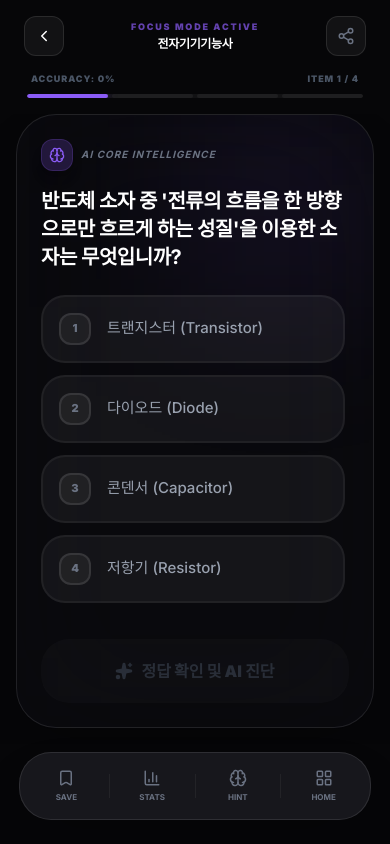
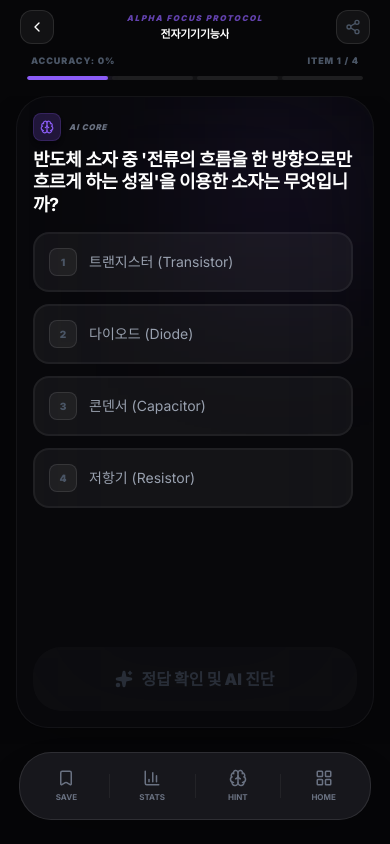
Before and after one commit to kimtyy/alpha-pass-master, a Next.js app: page /study in a window 390 px wide. Built offline with nearby package versions, Linux system fonts and the light colour scheme.

Commit message:
feat: high-density mobile UI optimization & modern victory icon upgrade

```diff
--- a/src/app/dashboard/page.tsx
+++ b/src/app/dashboard/page.tsx
@@ -47,18 +47,18 @@ export default function CertificationHub() {
           </motion.h1>
 
           <motion.div
-            initial={{ opacity: 0, y: 20 }}
+            initial={{ opacity: 0, y: 15 }}
             animate={{ opacity: 1, y: 0 }}
             transition={{ delay: 0.1 }}
-            className="relative max-w-2xl mx-auto group mt-8"
+            className="relative max-w-xl mx-auto group mt-6"
           >
-            <div className="absolute -inset-1 bg-gradient-to-r from-primary to-indigo-500 rounded-2xl blur opacity-20 group-hover:opacity-40 transition duration-1000"></div>
+            <div className="absolute -inset-1 bg-gradient-to-r from-primary/20 to-indigo-500/20 rounded-2xl blur-lg opacity-20 group-hover:opacity-40 transition duration-1000"></div>
             <div className="relative flex items-center">
-              <Search className="absolute left-6 text-gray-400" size={20} />
+              <Search className="absolute left-5 text-gray-500" size={18} />
               <input
                 type="text"
-                placeholder="어떤 자격증에 도전하시겠습니까?"
-                className="w-full bg-white/5 border border-white/10 rounded-2xl py-6 px-16 text-xl focus:outline-none focus:ring-2 focus:ring-primary/50 backdrop-blur-xl transition-all placeholder:text-gray-600 shadow-2xl"
+                placeholder="도전할 자격증을 검색하세요"
+                className="w-full bg-white/5 border border-white/10 rounded-2xl py-4 px-14 text-base focus:outline-none focus:ring-2 focus:ring-primary/40 backdrop-blur-3xl transition-all placeholder:text-gray-600 shadow-xl"
                 value={search}
                 onChange={(e) => setSearch(e.target.value)}
               />
--- a/src/app/study/page.tsx
+++ b/src/app/study/page.tsx
@@ -120,18 +120,18 @@ function StudyContent() {
       </div>
 
       {/* Top Navigation */}
-      <header className="w-full max-w-2xl px-6 py-4 flex justify-between items-center bg-transparent z-50 shrink-0">
-        <Link href="/dashboard" className="p-2.5 rounded-xl bg-white/5 border border-white/10 hover:bg-white/10 transition-all group">
-          <ChevronLeft size={18} className="group-hover:-translate-x-1 transition-transform" />
+      <header className="w-full max-w-2xl px-5 py-2.5 flex justify-between items-center bg-transparent z-50 shrink-0">
+        <Link href="/dashboard" className="p-2 rounded-xl bg-white/5 border border-white/10 hover:bg-white/10 transition-all group">
+          <ChevronLeft size={16} className="group-hover:-translate-x-1 transition-transform" />
         </Link>
         <div className="flex flex-col items-center text-center px-4">
-          <span className="text-[9px] text-primary font-black uppercase tracking-[0.2em] mb-0.5 opacity-70">Focus Mode Active</span>
+          <span className="text-[8px] text-primary font-black uppercase tracking-[0.2em] mb-0.5 opacity-70 italic">Alpha Focus Protocol</span>
           <div className="flex items-center gap-1.5 justify-center">
-            <h2 className="text-xs font-bold truncate max-w-[150px] tracking-tight">{subject.title}</h2>
+            <h2 className="text-[11px] font-bold truncate max-w-[150px] tracking-tight">{subject.title}</h2>
           </div>
         </div>
-        <button className="p-2.5 rounded-xl bg-white/5 border border-white/10 hover:bg-white/10 transition-all">
-          <Share2 size={18} className="text-gray-500" />
+        <button className="p-2 rounded-xl bg-white/5 border border-white/10 hover:bg-white/10 transition-all">
+          <Share2 size={16} className="text-gray-600" />
         </button>
       </header>
 
@@ -162,18 +162,18 @@ function StudyContent() {
             initial={{ opacity: 0, x: 20 }}
             animate={{ opacity: 1, x: 0 }}
             exit={{ opacity: 0, x: -20 }}
-            className="flex-1 flex flex-col relative bg-[#0d0d12]/60 border border-white/10 rounded-[40px] p-6 md:p-10 backdrop-blur-3xl shadow-2xl overflow-hidden"
+            className="flex-1 flex flex-col relative bg-[#09090d]/80 border border-white/5 rounded-[32px] p-4 md:p-8 backdrop-blur-3xl shadow-2xl overflow-hidden"
           >
             <div className="absolute top-0 right-0 w-48 h-48 bg-primary/10 blur-[80px] -z-10" />
 
-            <div className="shrink-0 mb-6">
-              <div className="flex items-center gap-2 mb-4">
-                <span className="w-8 h-8 rounded-xl bg-primary/20 flex items-center justify-center text-primary border border-primary/20 shadow-lg">
-                  <Brain size={16} />
+            <div className="shrink-0 mb-4">
+              <div className="flex items-center gap-2 mb-2">
+                <span className="w-7 h-7 rounded-lg bg-primary/20 flex items-center justify-center text-primary border border-primary/20 shadow-md">
+                  <Brain size={14} />
                 </span>
-                <span className="text-[10px] font-bold text-gray-500 uppercase tracking-widest italic">AI Core Intelligence</span>
+                <span className="text-[8px] font-black text-gray-500 uppercase tracking-widest italic leading-none">AI Core</span>
               </div>
-              <h1 className="text-xl md:text-2xl font-bold leading-[1.4] tracking-tight">
+              <h1 className="text-lg md:text-xl font-bold leading-tight tracking-tight">
                 {currentQuestion.question}
               </h1>
             </div>
@@ -184,20 +184,20 @@ function StudyContent() {
                   key={idx}
                   whileTap={{ scale: 0.98 }}
                   onClick={() => handleSelect(idx)}
-                  className={`w-full text-left p-4 md:p-5 rounded-3xl border-2 transition-all duration-300 relative group overflow-hidden ${
+                  className={`w-full text-left p-3.5 md:p-4 rounded-2xl border-2 transition-all duration-300 relative group overflow-hidden ${
                     selected === idx
-                      ? 'bg-primary/20 border-primary shadow-[0_0_25px_rgba(139,92,246,0.15)]'
-                      : 'bg-white/5 border-white/5 hover:border-white/20'
-                  } ${showResult && idx === currentQuestion.answer ? 'border-accent/40 bg-accent/10' : ''}
-                    ${showResult && selected === idx && idx !== currentQuestion.answer ? 'border-red-500/40 bg-red-500/10' : ''}`}
+                      ? 'bg-primary/20 border-primary shadow-lg shadow-primary/5'
+                      : 'bg-white/5 border-white/5'
+                  } ${showResult && idx === currentQuestion.answer ? 'border-accent/30 bg-accent/5' : ''}
+                    ${showResult && selected === idx && idx !== currentQuestion.answer ? 'border-red-500/30 bg-red-500/5' : ''}`}
                 >
-                  <div className="flex items-center gap-4 relative z-10">
-                    <span className={`w-8 h-8 shrink-0 rounded-xl flex items-center justify-center text-[11px] font-black border-2 transition-all ${
-                      selected === idx ? 'bg-primary border-primary text-white shadow-lg scale-110' : 'bg-white/5 border-white/10 text-gray-500'
+                  <div className="flex items-center gap-3 relative z-10">
+                    <span className={`w-7 h-7 shrink-0 rounded-lg flex items-center justify-center text-[10px] font-black border transition-all ${
+                      selected === idx ? 'bg-primary border-primary text-white' : 'bg-white/5 border-white/10 text-gray-600'
                     }`}>
                       {idx + 1}
                     </span>
-                    <span className={`text-[15px] md:text-base transition-colors font-medium leading-tight ${selected === idx ? 'text-white' : 'text-gray-400'}`}>
+                    <span className={`text-[14px] leading-tight transition-colors ${selected === idx ? 'text-white' : 'text-gray-400'}`}>
                       {option}
                     </span>
                   </div>
```
Also changed, not shown: public/icon.png.
